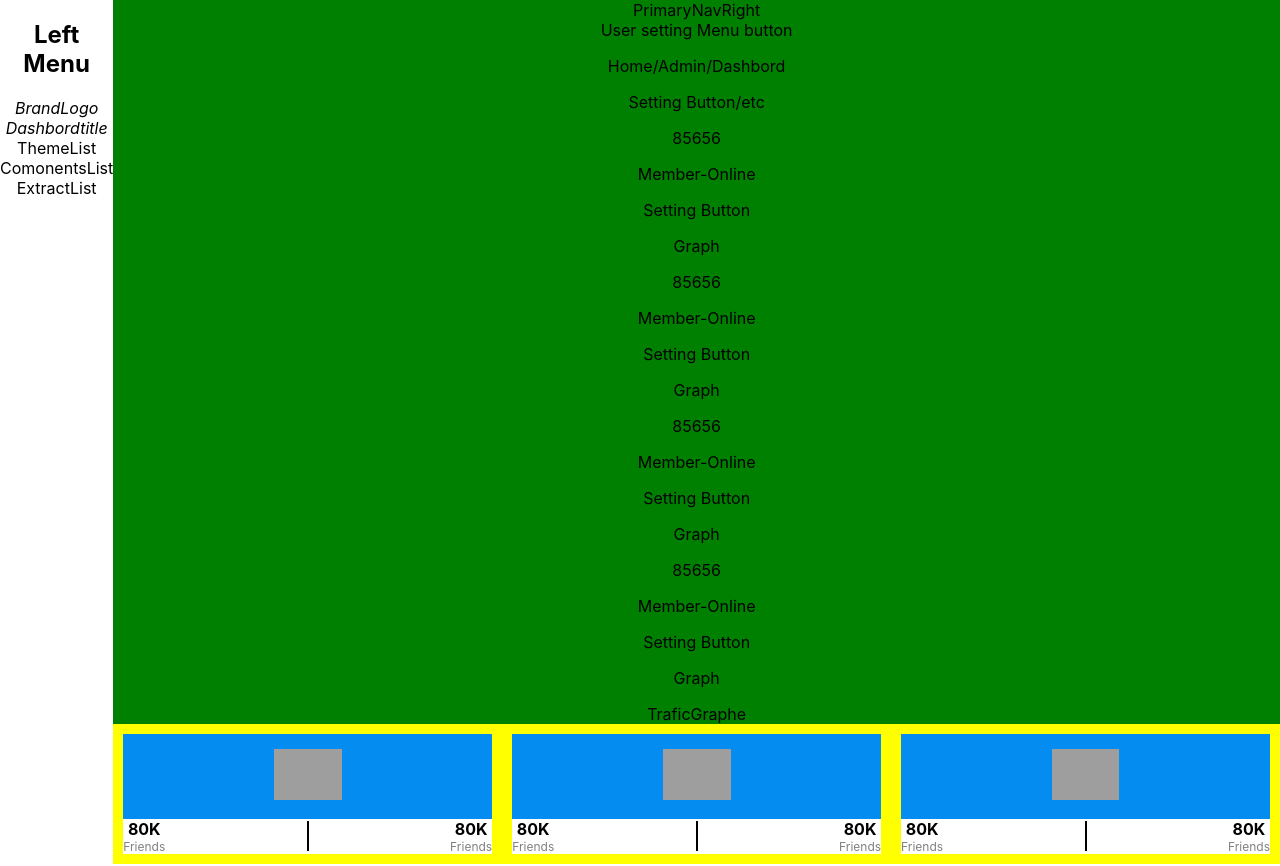
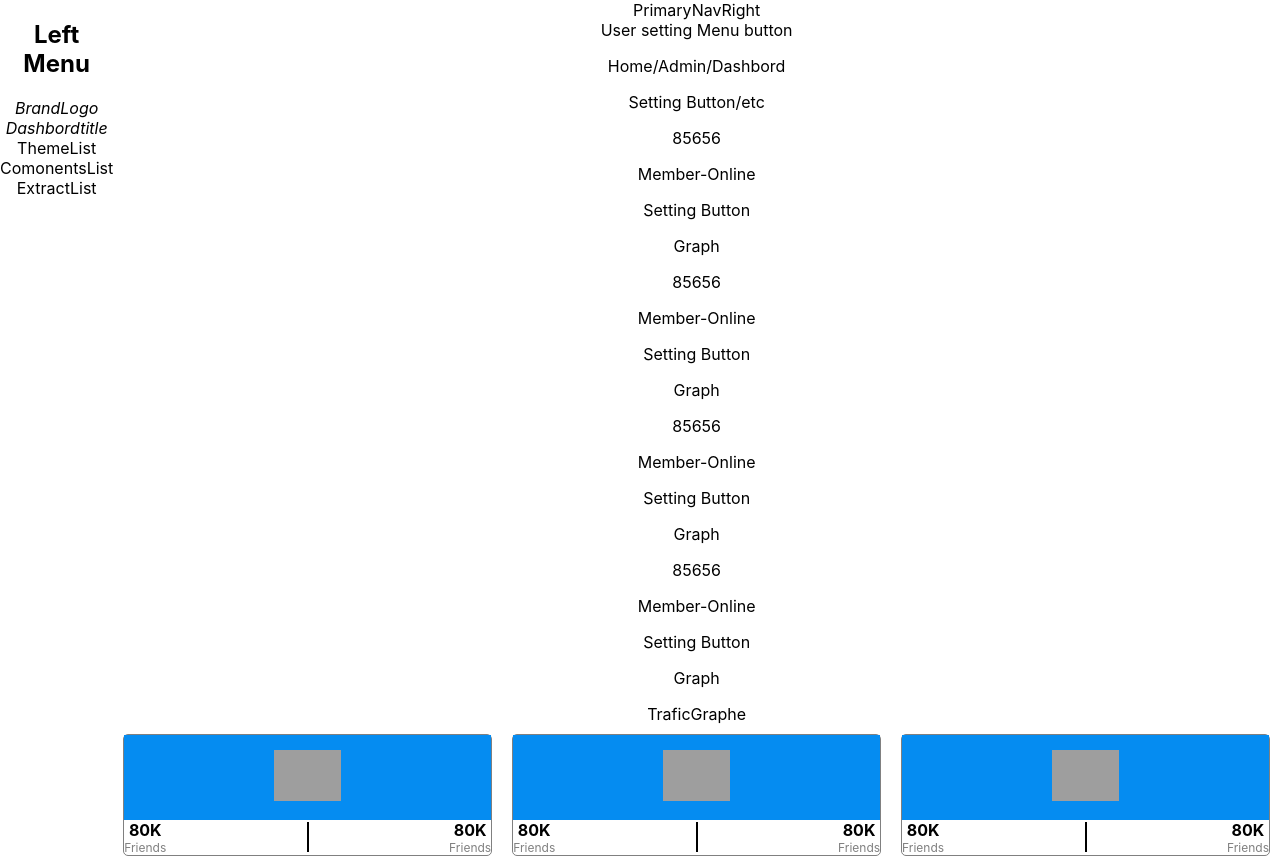
Before and after one commit to dineshabey/react-component-destructure, a React (Create React App) app: page / in a window 1280 px wide. Built offline with nearby package versions, Linux system fonts and the light colour scheme; grey boxes are pictures that could not be loaded.

Commit message:
add fb icon and change css

```diff
--- a/src/components/socialCard/StatCard.js
+++ b/src/components/socialCard/StatCard.js
@@ -4,7 +4,7 @@ export default function StatCard() {
   return (
     <div>
         <p style={{fontWeight:'bold',margin:'0px',padding
-        :'0px'}}>80K</p>
+        :'0px',alignContent:'center',alignItems:'center'}}>80K</p>
         <p style={{fontSize:'12px',color:'gray',margin:'0px',padding:'0px'}}>Friends</p>
     </div>
   )
--- a/src/layouts/home/HomeContent.js
+++ b/src/layouts/home/HomeContent.js
@@ -8,7 +8,7 @@ import OverViewList from './homeContent/OverViewList'
 
 export default function HomeContent() {
   return (
-    <div style={{backgroundColor:"green",width:"100%"}}>
+    <div style={{width:"100%"}}>
       <PrimaryNavBar />
       <SecondNavBar />
       <OverViewList />
--- a/src/layouts/home/homeContent/SocialStatus.js
+++ b/src/layouts/home/homeContent/SocialStatus.js
@@ -3,7 +3,7 @@ import SocialCard from './socialStaks/SocialCard'
 
 export default function SocialStatus() {
     return (
-        <div style={{ backgroundColor: "yellow", display: "flex", justifyContent: 'space-between' }}>
+        <div style={{ display: "flex", justifyContent: 'space-between' }}>
             <div style={{ padding: "10px", width: "100%" }}>  <SocialCard /></div>
             <div style={{ padding: "10px", width: "100%" }}> <SocialCard /></div>
             <div style={{ padding: "10px", width: "100%" }}> <SocialCard /></div>
--- a/src/layouts/home/homeContent/socialStaks/SocialCard.js
+++ b/src/layouts/home/homeContent/socialStaks/SocialCard.js
@@ -4,12 +4,14 @@ import StatCard from '../../../../components/socialCard/StatCard'
 
 export default function SocialCard() {
     return (
-        <div style={{backgroundColor:"white"}}>
+        <div style={{ backgroundColor: "white",border:"1px solid grey",borderRadius:"5px" }}>
             <SocialIon />
-            <div style={{display:"flex",alignContent:"center",alignItems:"center",justifyContent:"space-between"}}>
-            <StatCard />
-            <div style={{borderLeft:"2px solid black",height:"30px"}}></div>
-            <StatCard />
+            <div style={{ display: "flex", alignContent: "center", alignItems: "center", justifyContent: "space-between" }}>
+                <StatCard />
+                <div style={{ borderLeft: "2px solid black", height: "30px" }}>
+
+                </div>
+                <StatCard />
             </div>
 
         </div>
```
